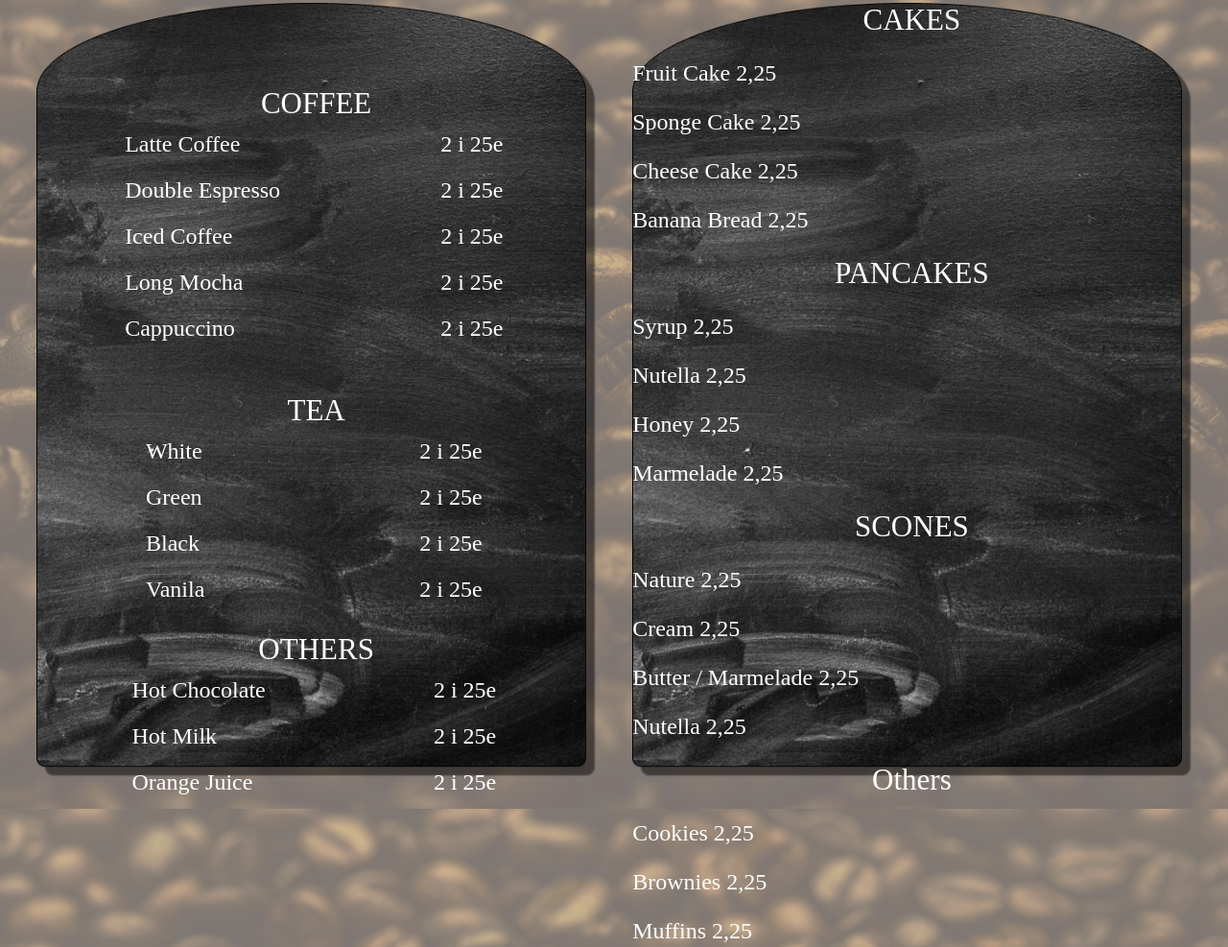
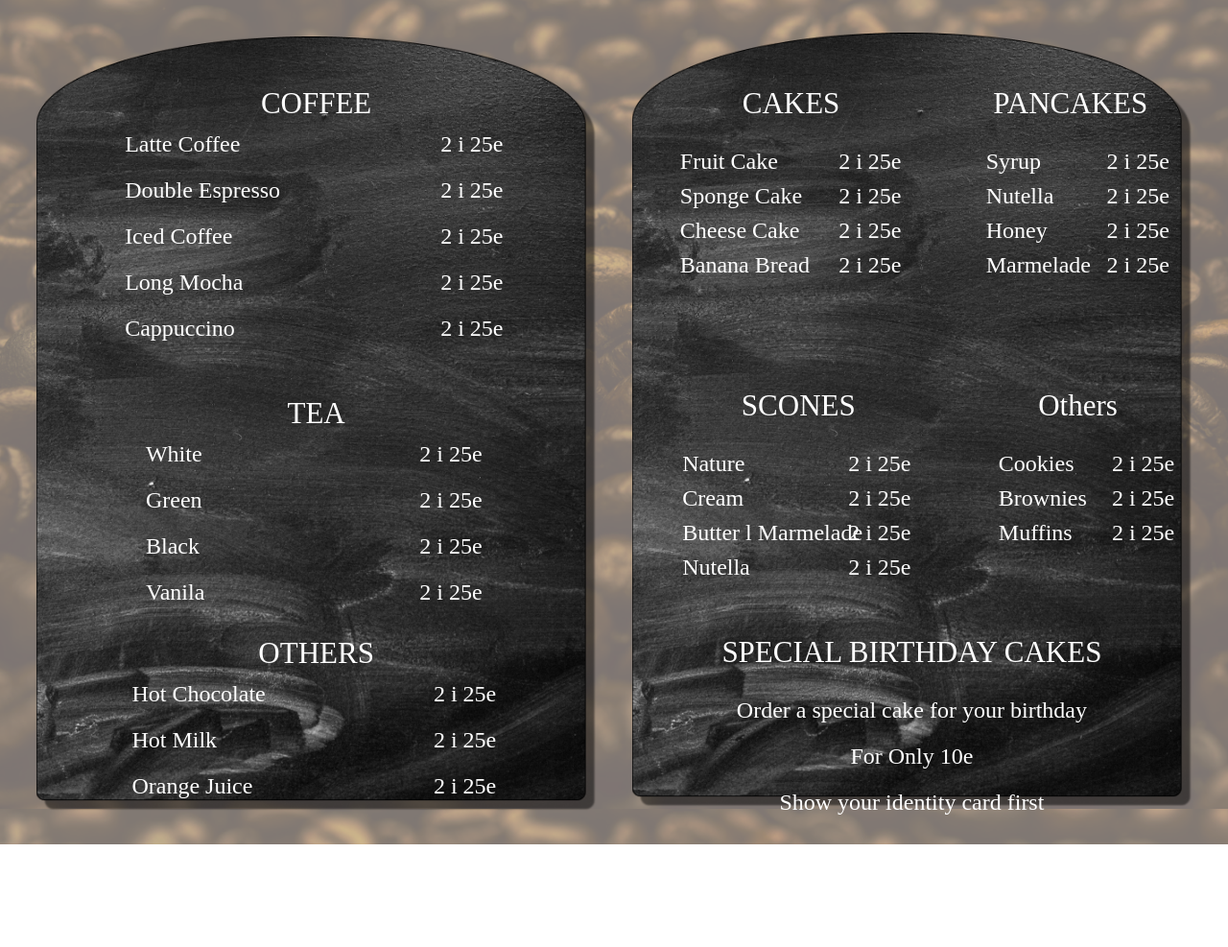
Before and after one commit to Moony89/WonderCoffeeProject, a plain HTML site: page HTML/menu.html in a window 1280 px wide. Shown: the part 2551-3538 px from the top of the page at 96% size. After the commit the page ends 3431 px from the top, so only its background shows below. Drawn offline with Linux system fonts and the light colour scheme; a web font is replaced by a local one.

Commit message:
CSS presque terminé

```diff
--- a/CSS/menu.css
+++ b/CSS/menu.css
@@ -200,6 +200,7 @@ h2 {
     background-image: url(../IMG/Menu/Blackboard.png);
     background-size: contain;
     background-repeat: no-repeat;
+    background-position: center;
 
     font-family: 'Craie';
     color: white;
@@ -226,6 +227,8 @@ h3 {
     margin-top: 15%;
 }
 
+/* Ardoise 1 */
+
 .containDrinks {
     display: flex;
     justify-content: space-around;
@@ -235,7 +238,7 @@ h3 {
 
 .containDrinks p {
     margin-top: 0;
-    margin-bottom: 30%;
+    margin-bottom: 32%;
 }
 
 #coffee {
@@ -253,3 +256,40 @@ h3 {
 #otherDrinks {
     width: 20%;
 }
+
+/* Ardoise 1 */
+
+/* Ardoise 2*/
+
+.cakes {
+    display: flex;
+    justify-content: space-around;
+}
+
+.cakes p {
+    width: 20%;
+    line-height: 150%
+}
+
+.containCakes {
+    display: flex;
+    justify-content: stretch;
+}
+
+#birthday {
+    display: flex;
+    flex-direction: column;
+    align-items: center;
+}
+
+#birthdayTitle {
+    margin-top: 5%;
+    margin-bottom: 5%;
+}
+
+#birthday p {
+    margin-top: 0;
+    line-height: 100%
+}
+
+/* Ardoise 2*/
--- a/HTML/menu.html
+++ b/HTML/menu.html
@@ -181,54 +181,70 @@
         </article>
 
         <article id="ardoise2">
-
+            <div class="containCakes top">
                 <div>
                     <h3>
                         CAKES
                     </h3>
 
-                <p>Fruit Cake 2,25</p>
-                <p>Sponge Cake 2,25</p>
-                <p>Cheese Cake 2,25</p>
-                <p>Banana Bread 2,25</p>
+                    <div class="cakes">
+
+                        <p>Fruit&nbsp;Cake Sponge&nbsp;Cake Cheese&nbsp;Cake Banana&nbsp;Bread</p>
+
+                        <p>2&nbsp;i&nbsp;25e 2&nbsp;i&nbsp;25e 2&nbsp;i&nbsp;25e 2&nbsp;i&nbsp;25e</p>
+
+                    </div>
+
                 </div>
                 <div>
                     <h3>
                         PANCAKES
                     </h3>
 
-                <p>Syrup 2,25</p>
-                <p>Nutella 2,25</p>
-                <p>Honey 2,25</p>
-                <p>Marmelade 2,25</p>
+                    <div class="cakes">
+                        <p>Syrup Nutella Honey Marmelade</p>
+
+                        <p>2&nbsp;i&nbsp;25e 2&nbsp;i&nbsp;25e 2&nbsp;i&nbsp;25e 2&nbsp;i&nbsp;25e</p>
                     </div>
+                </div>
+            </div>
+
+
+            <div class="containCakes top">
                 <div>
                     <h3>
                         SCONES
                     </h3>
 
-                <p>Nature 2,25</p>
-                <p>Cream 2,25</p>
-                <p>Butter / Marmelade 2,25</p>
-                <p>Nutella 2,25</p>
+                    <div class="cakes">
+                        <p>Nature Cream Butter&nbsp;l&nbsp;Marmelade Nutella</p>
+
+                        <p>2&nbsp;i&nbsp;25e 2&nbsp;i&nbsp;25e 2&nbsp;i&nbsp;25e 2&nbsp;i&nbsp;25e</p>
+                    </div>
                 </div>
                 <div>
                     <h3>
                         Others
                     </h3>
 
-                <p>Cookies 2,25</p>
-                <p>Brownies 2,25</p>
-                <p>Muffins 2,25</p>
+                    <div class="cakes">
+                        <p>Cookies Brownies Muffins</p>
+
+                        <p>2&nbsp;i&nbsp;25e 2&nbsp;i&nbsp;25e 2&nbsp;i&nbsp;25e</p>
                     </div>
+                </div>
+            </div>
+
             <div>
-                <h3>
+                <h3 id="birthdayTitle">
                     SPECIAL BIRTHDAY CAKES
                 </h3>
 
+                <div id="birthday">
                     <p>Order a special cake for your birthday</p>
                     <p>For Only 10e</p>
                     <p>Show your identity card first</p>
+                </div>
             </div>
         </article>
 
```
Lines whose indentation alone changed are shown as unchanged.
